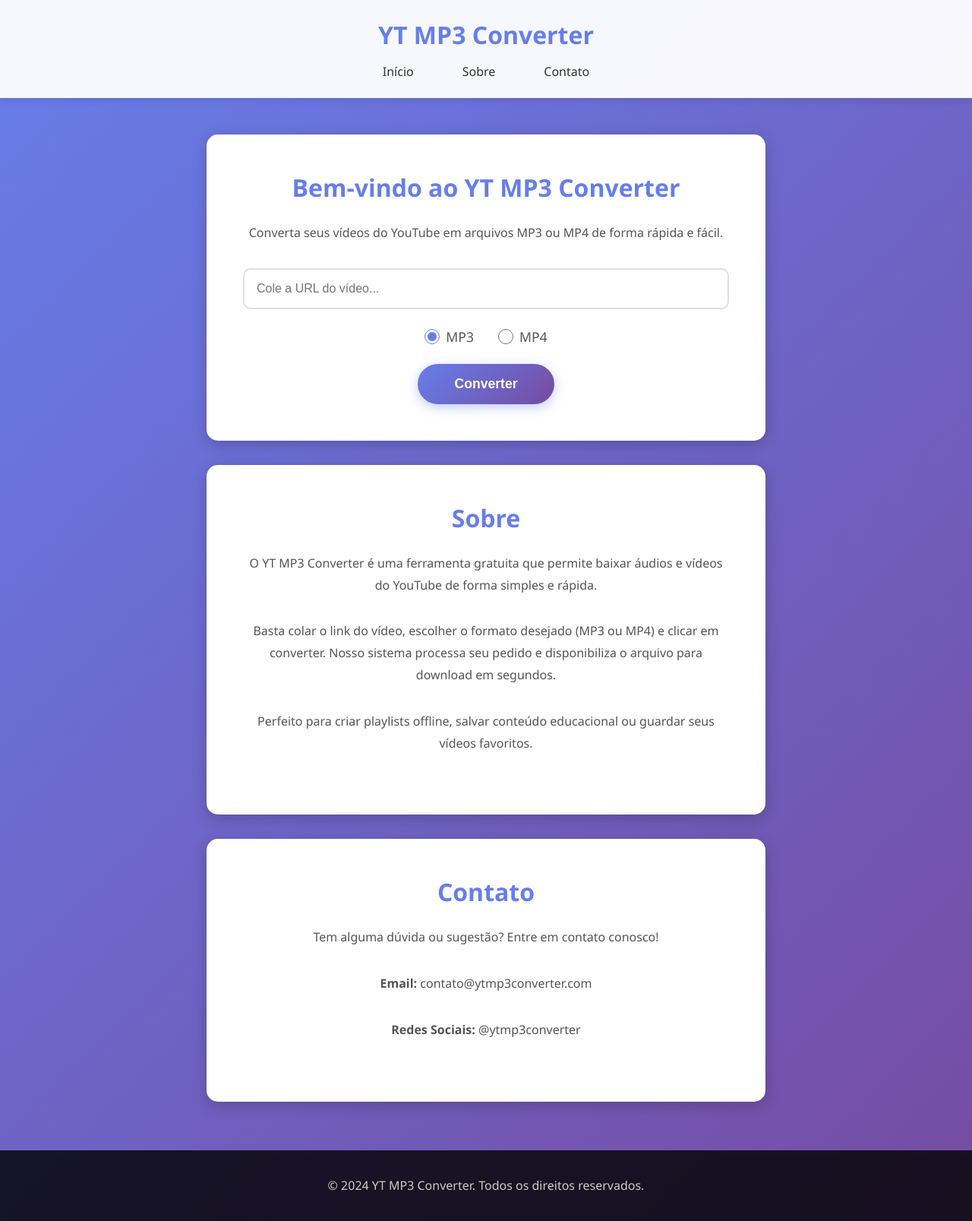
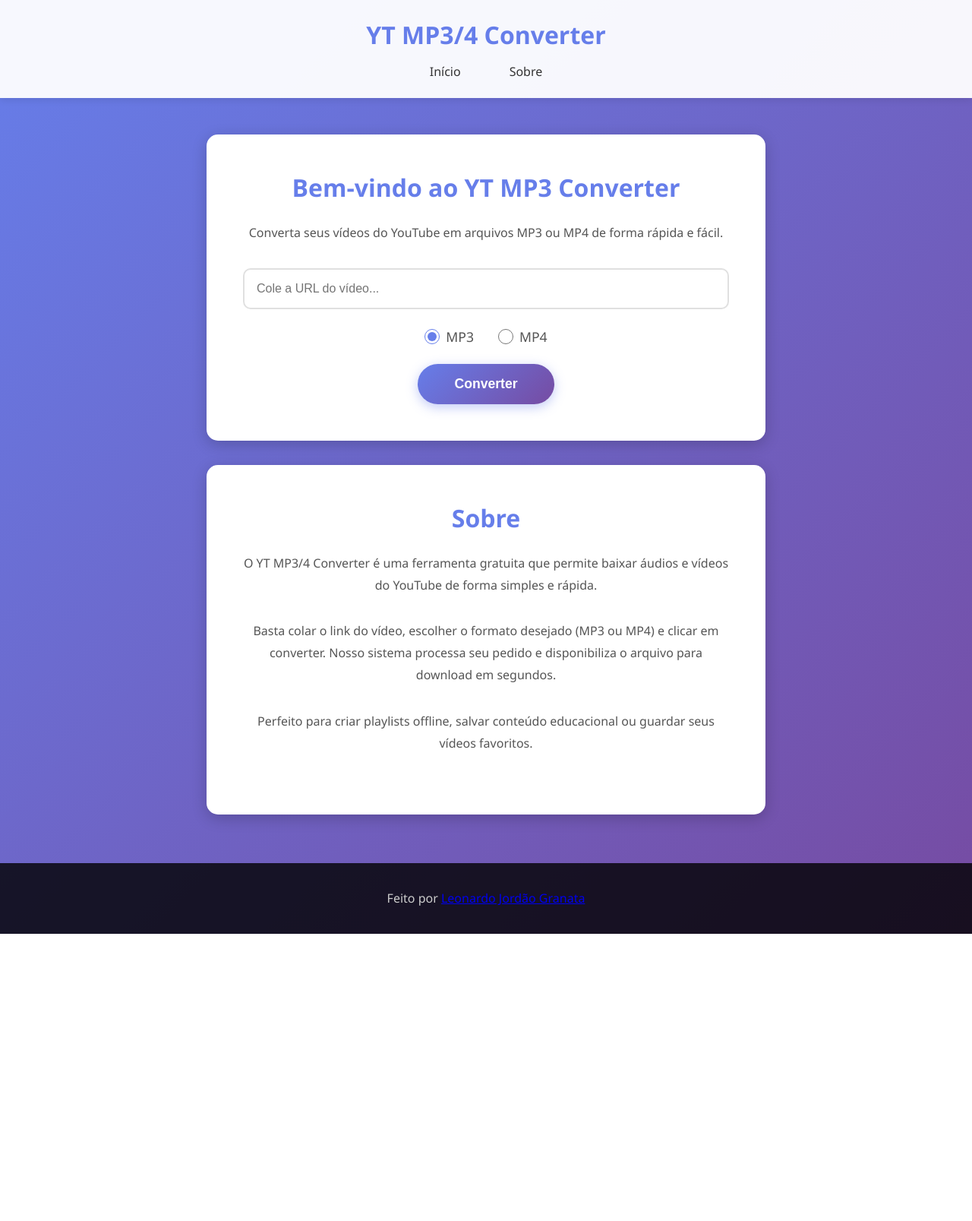
Before and after one commit to leonardogranata/conversorYT-MP3-4, a Django app: page / in a window 1280 px wide. Shown: the whole page at 76% size. After the commit the page ends 1229 px from the top, so only its background shows below. Run offline with Django 5.2, Linux system fonts and the light colour scheme.

Commit message:
Removendo aba de contato

```diff
--- a/converter/templates/base.html
+++ b/converter/templates/base.html
@@ -4,17 +4,16 @@
 <head>
     <meta charset="UTF-8">
     <meta name="viewport" content="width=device-width, initial-scale=1.0">
-    <title>{% block title %}YT MP3{% endblock %}</title>
+    <title>{% block title %}YT MP3/4{% endblock %}</title>
     <link rel="stylesheet" href="{% static 'css/style.css' %}">
 </head>
 <body>
     <header>
-        <h1>YT MP3 Converter</h1>
+        <h1>YT MP3/4 Converter</h1>
         <nav>
             <ul>
                 <li><a href="#inicio">Início</a></li>
                 <li><a href="#sobre">Sobre</a></li>
-                <li><a href="#contato">Contato</a></li>
             </ul>
         </nav>
     </header>
@@ -23,7 +22,7 @@
         {% endblock %}
     </main>
     <footer>
-        <p>&copy; 2024 YT MP3 Converter. Todos os direitos reservados.</p>
+        <p>Feito por <a href="https://github.com/leonardogranata">Leonardo Jordão Granata<a/></p>
     </footer>
 </body>
 </html>
--- a/converter/templates/index.html
+++ b/converter/templates/index.html
@@ -1,5 +1,5 @@
 {% extends "base.html" %}
-{% block title %}Início - YT MP3{% endblock %}
+{% block title %}Início - YT MP3/4{% endblock %}
 {% block content %}
 
 <section id="inicio">
@@ -27,16 +27,10 @@
 
 <section id="sobre">
     <h2>Sobre</h2>
-    <p>O YT MP3 Converter é uma ferramenta gratuita que permite baixar áudios e vídeos do YouTube de forma simples e rápida.</p>
+    <p>O YT MP3/4 Converter é uma ferramenta gratuita que permite baixar áudios e vídeos do YouTube de forma simples e rápida.</p>
     <p>Basta colar o link do vídeo, escolher o formato desejado (MP3 ou MP4) e clicar em converter. Nosso sistema processa seu pedido e disponibiliza o arquivo para download em segundos.</p>
     <p>Perfeito para criar playlists offline, salvar conteúdo educacional ou guardar seus vídeos favoritos.</p>
 </section>
 
-<section id="contato">
-    <h2>Contato</h2>
-    <p>Tem alguma dúvida ou sugestão? Entre em contato conosco!</p>
-    <p><strong>Email:</strong> contato@ytmp3converter.com</p>
-    <p><strong>Redes Sociais:</strong> @ytmp3converter</p>
-</section>
 
 {% endblock %}
```
